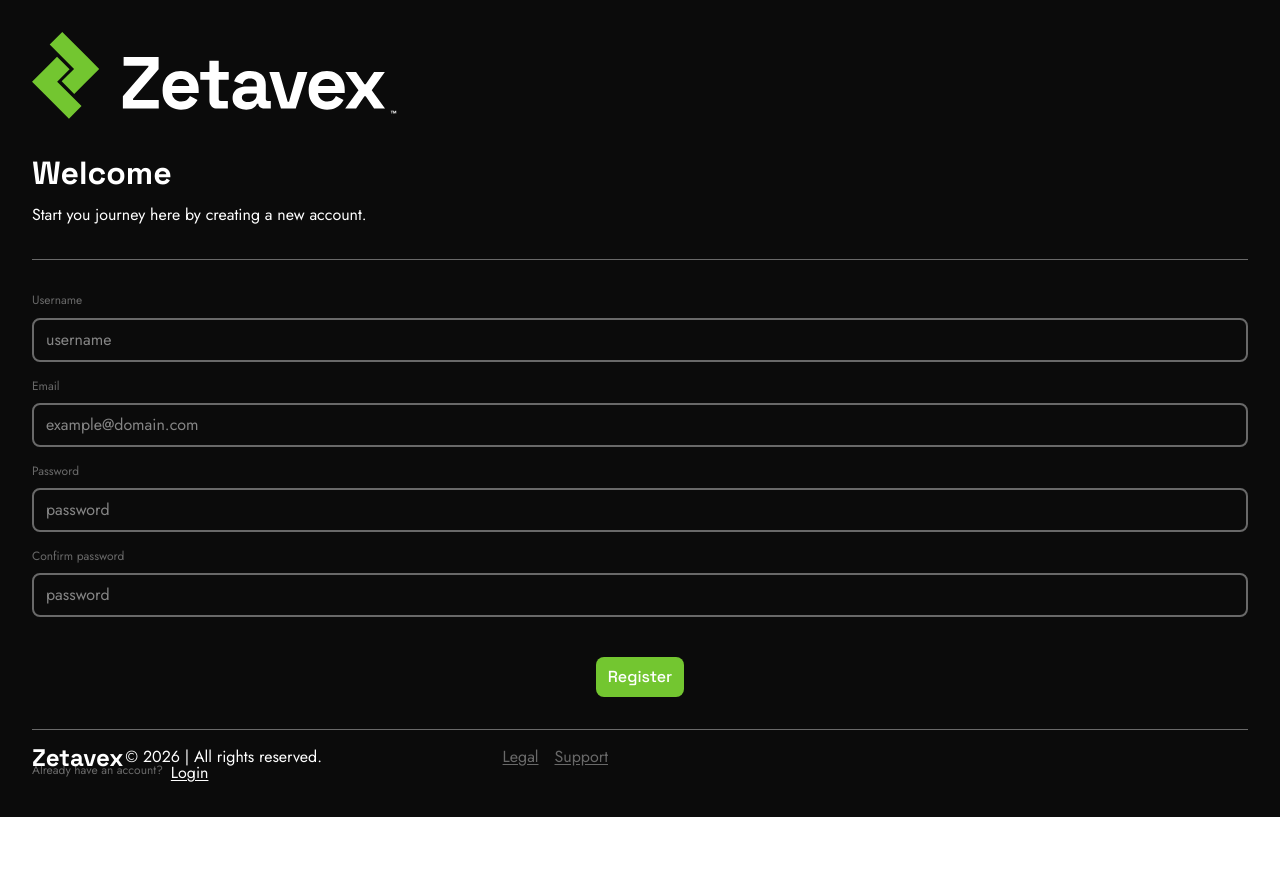
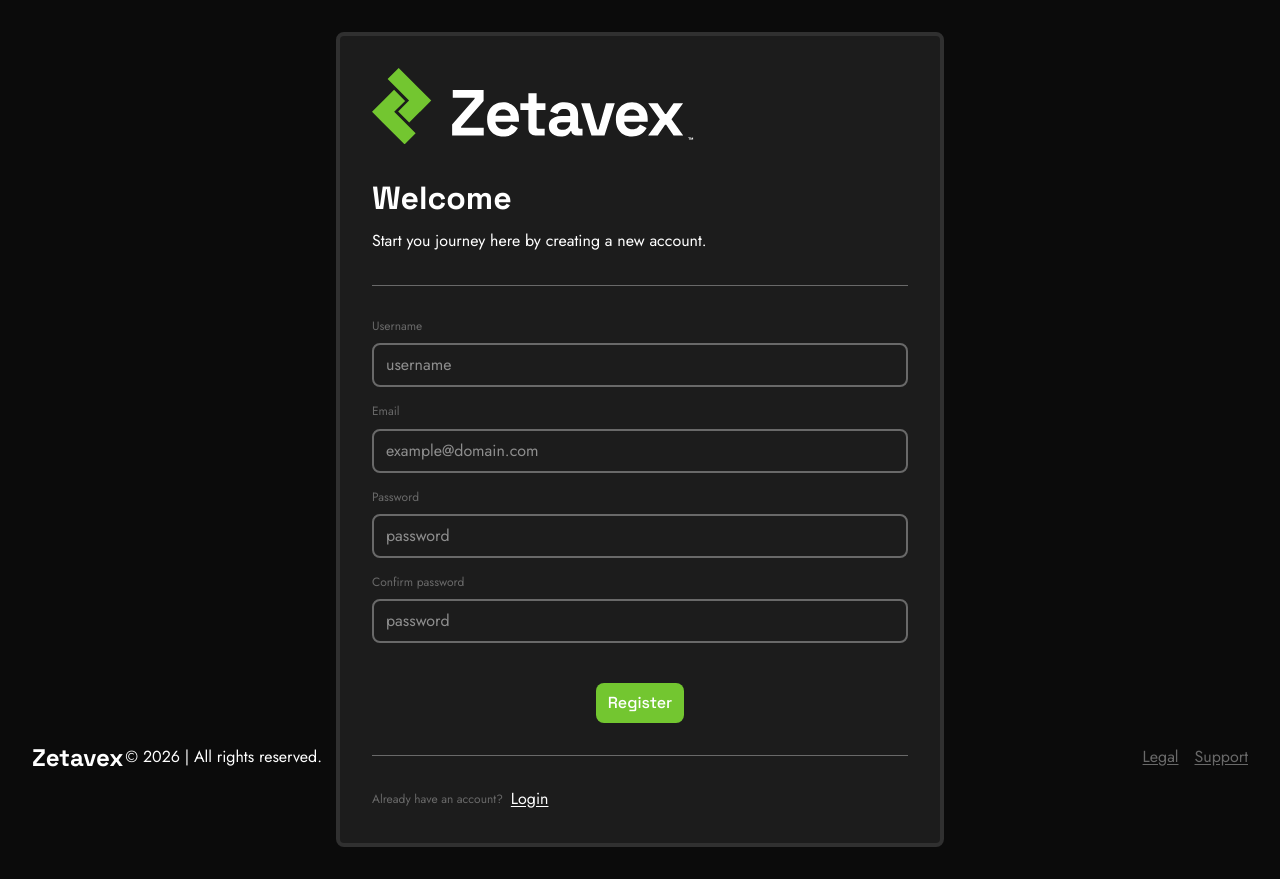
Before and after one commit to Klirond/Auth-frontend, a React (Vite) app: page /register in a window 1280 px wide. Before the commit the page ends 817 px from the top, so only its background shows below. Built offline with nearby package versions, Linux system fonts and the light colour scheme.

Commit message:
Create pill shape frame for desktop auth.

```diff
--- a/src/components/components.css
+++ b/src/components/components.css
@@ -2,7 +2,7 @@
 
 @layer utilities {
     footer {
-        @apply flex items-center justify-between mt-auto md:mt-0 md:absolute md:bottom-0 md:px-xl md:py-lg md:w-1/2;
+        @apply flex items-center justify-between mt-auto md:mt-0 md:absolute md:bottom-0 md:px-xl md:py-lg w-full;
     }
     footer .copyright-section {
         @apply flex items-center gap-0.5;
@@ -29,7 +29,7 @@
     }
 
     .full-logo-svg {
-        @apply max-w-[90%] md:max-w-[30%];
+        @apply max-w-[90%] md:max-w-[60%];
     }
 
     .top-section {
@@ -68,4 +68,12 @@
     .button {
         @apply font-logo font-medium text-white text-md bg-main px-sm py-xs border-none rounded-lg w-fit cursor-pointer;
     }
+
+    .desktop-section {
+        @apply flex flex-col gap-xl p-xl w-1/2 border-4 rounded-lg border-dark-borders bg-third;
+    }
+
+    .redirection {
+        @apply flex gap-xs justify-start items-center w-full;
+    }
 }
--- a/src/index.css
+++ b/src/index.css
@@ -9,6 +9,8 @@
     --color-midnight-black: #0b0b0b;
     --color-main: #73c630;
     --color-secondary: #696969;
+    --color-third: #1c1c1c;
+    --color-dark-borders: #303030;
 
     --spacing-xs: 8px;
     --spacing-sm: 12px;
--- a/src/layouts/layouts.css
+++ b/src/layouts/layouts.css
@@ -2,6 +2,6 @@
 
 @layer utilities {
     #root-layout {
-        @apply flex flex-col gap-xl px-md py-lg lg:p-xl w-screen h-fit min-h-screen bg-midnight-black text-white;
+        @apply flex flex-col items-center justify-center gap-xl px-md py-lg md:p-xl w-screen h-fit min-h-screen bg-midnight-black text-white;
     }
 }
--- a/src/pages/Login.jsx
+++ b/src/pages/Login.jsx
@@ -4,7 +4,7 @@ import TopSection from "../components/TopSection";
 import { Link } from "react-router";
 
 export default function Login() {
-  return (
+  const loginScreen = (
     <>
       <TopSection
         title={"Welcome back"}
@@ -23,7 +23,7 @@ export default function Login() {
         <button type="submit">Login</button>
       </Form>
       <Border />
-      <div className="flex gap-xs redirection">
+      <div className="redirection">
         <p className="label">New to Zetavex?</p>
         <Link to={"/register"} className="primary-link">
           Create an account
@@ -31,4 +31,14 @@ export default function Login() {
       </div>
     </>
   );
+
+  return (
+    <>
+      {window.innerWidth >= 768 ? (
+        <div className="desktop-section">{loginScreen}</div>
+      ) : (
+        <>{loginScreen}</>
+      )}
+    </>
+  );
 }
--- a/src/pages/Registration.jsx
+++ b/src/pages/Registration.jsx
@@ -4,7 +4,7 @@ import TopSection from "../components/TopSection";
 import { Link } from "react-router";
 
 export default function Registration() {
-  return (
+  const registrationScreen = (
     <>
       <TopSection
         title={"Welcome"}
@@ -31,7 +31,7 @@ export default function Registration() {
         <button type="submit">Register</button>
       </Form>
       <Border />
-      <div className="flex gap-xs redirection">
+      <div className="redirection">
         <p className="label">Already have an account?</p>
         <Link to={"/login"} className="primary-link">
           Login
@@ -39,4 +39,14 @@ export default function Registration() {
       </div>
     </>
   );
+
+  return (
+    <>
+      {window.innerWidth >= 768 ? (
+        <div className="desktop-section">{registrationScreen}</div>
+      ) : (
+        <>{registrationScreen}</>
+      )}
+    </>
+  );
 }
```
